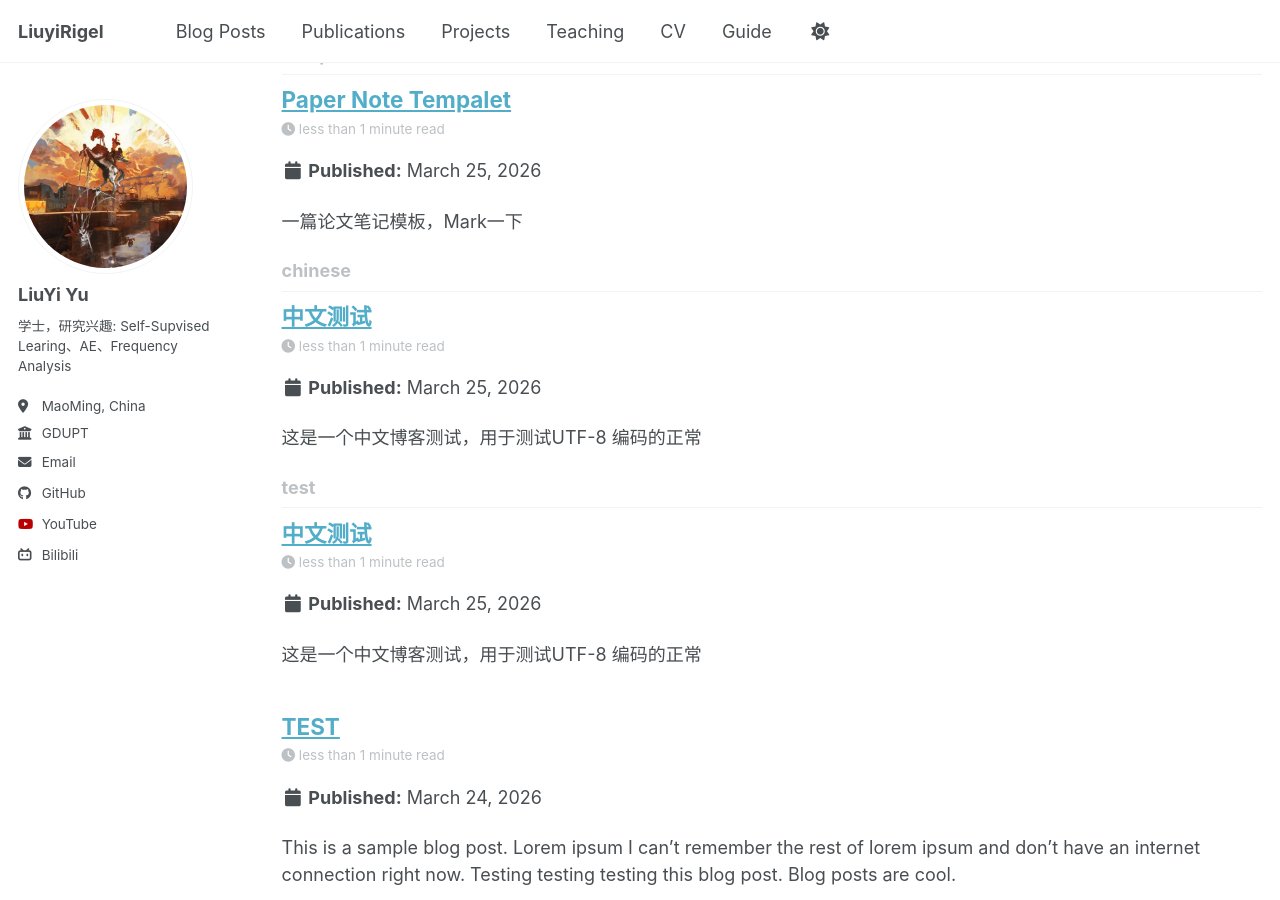
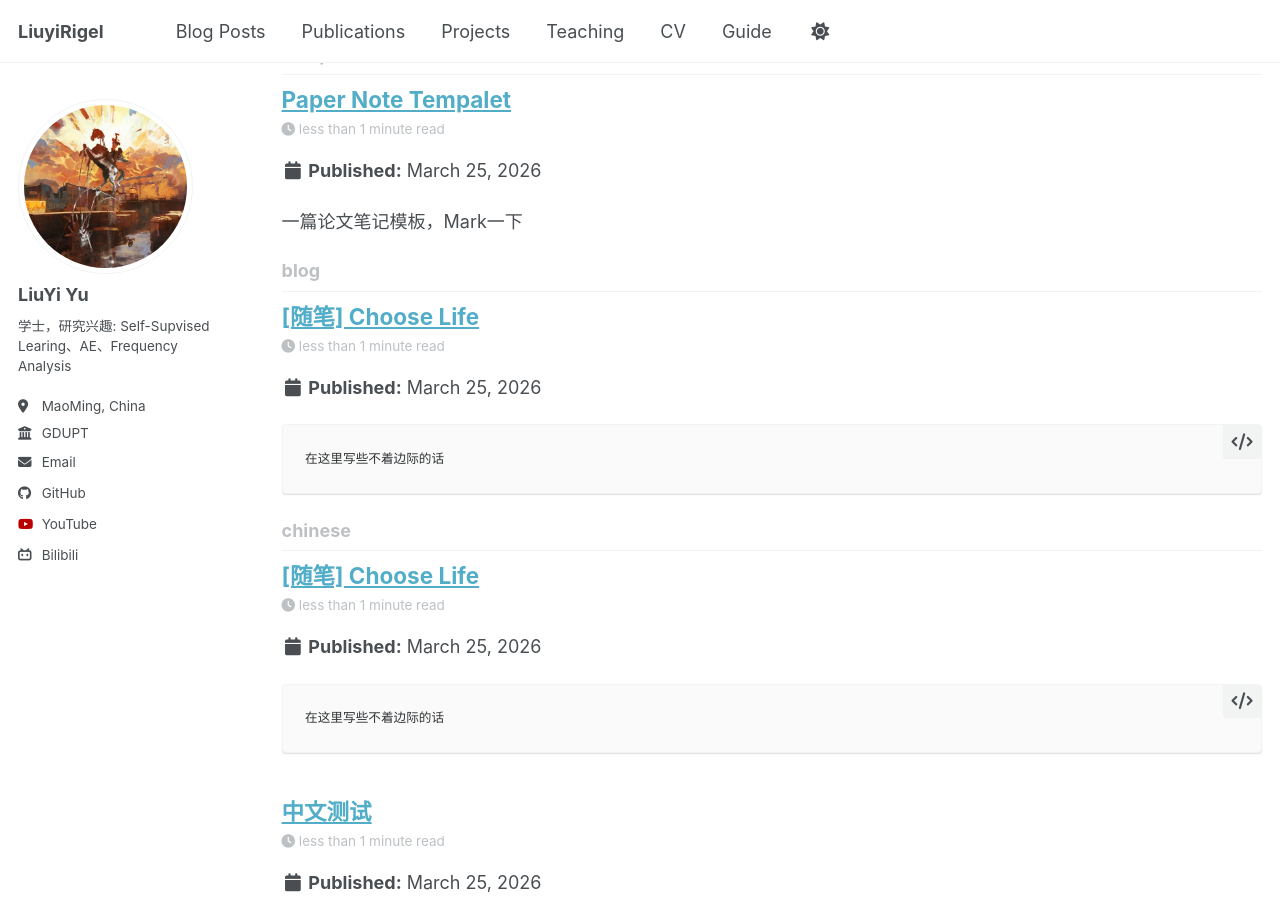
Before and after one commit to LiuyiRigel/LiuyiRigel.github.io, a Jekyll site: the page built from _pages/tag-archive.html, in a window 1280 px wide and 900 px high, scrolled down 2307 px. Built offline with Jekyll 4.4.1, drawn with Linux system fonts in a browser that asks for light colours; a script bundle is joined from its source files by our own code; library files that are not in the unit come from our copies; some of the changed lines change nothing that is shown.

Commit message:
new file:   _posts/2026-03-25-blog-3.md 	modified:   _posts/2026-03-25-paper-note-2.md 	new file:   images/3.1.1.png 	new file:   images/{6A025EFD-3D50-4994-BC4F-4D7CFF928946}.png

```diff
--- /dev/null
+++ b/_posts/2026-03-25-blog-3.md
@@ -0,0 +1,23 @@
+---
+title: '[随笔] Choose Life'
+date: 2026-03-25
+permalink: /posts/2026/03/blog-3/
+tags:
+  - chinese
+  - blog
+---
+    在这里写些不着边际的话
+
+## 2026/3/25
+前天去看了《挽救行动》，去年年底的时候就有慢慢有听到这部电影的相关消息，看到是太空科幻题材的电影，还挺有意思的。
+------
+高司令出演的电影我看的不多，有印象的也就是一部《银翼杀手2049》，很喜欢这部电影的色彩表现（或许我该放些截图在这里？下载了一堆喜欢的电影，有点赛博收藏癖；有人收藏CD，有人收藏0 和1）
+<img src="LiuyiRigel.github.io\images\{6A025EFD-3D50-4994-BC4F-4D7CFF928946}.png" width="90%">
+
+Sorry没找到银翼杀手，但是找到了《出租车司机》。我倒是挺适合这种电影的，一种丝丝凉意的平淡和痛苦。
+------
+看电影的时候总是会想到之前拍的照片，春节的时候趁着在老家空气质量好，用朋友借来的相机试着拍了拍猎户座星云。
+<img src="LiuyiRigel.github.io\images\3.1.1.png" width="90%">
+
+真美啊
+真庆幸还能看到这样的神秘美丽的天体。
```
Also changed, not shown: _posts/2026-03-25-paper-note-2.md (+1 -1 lines), 2 other files.
